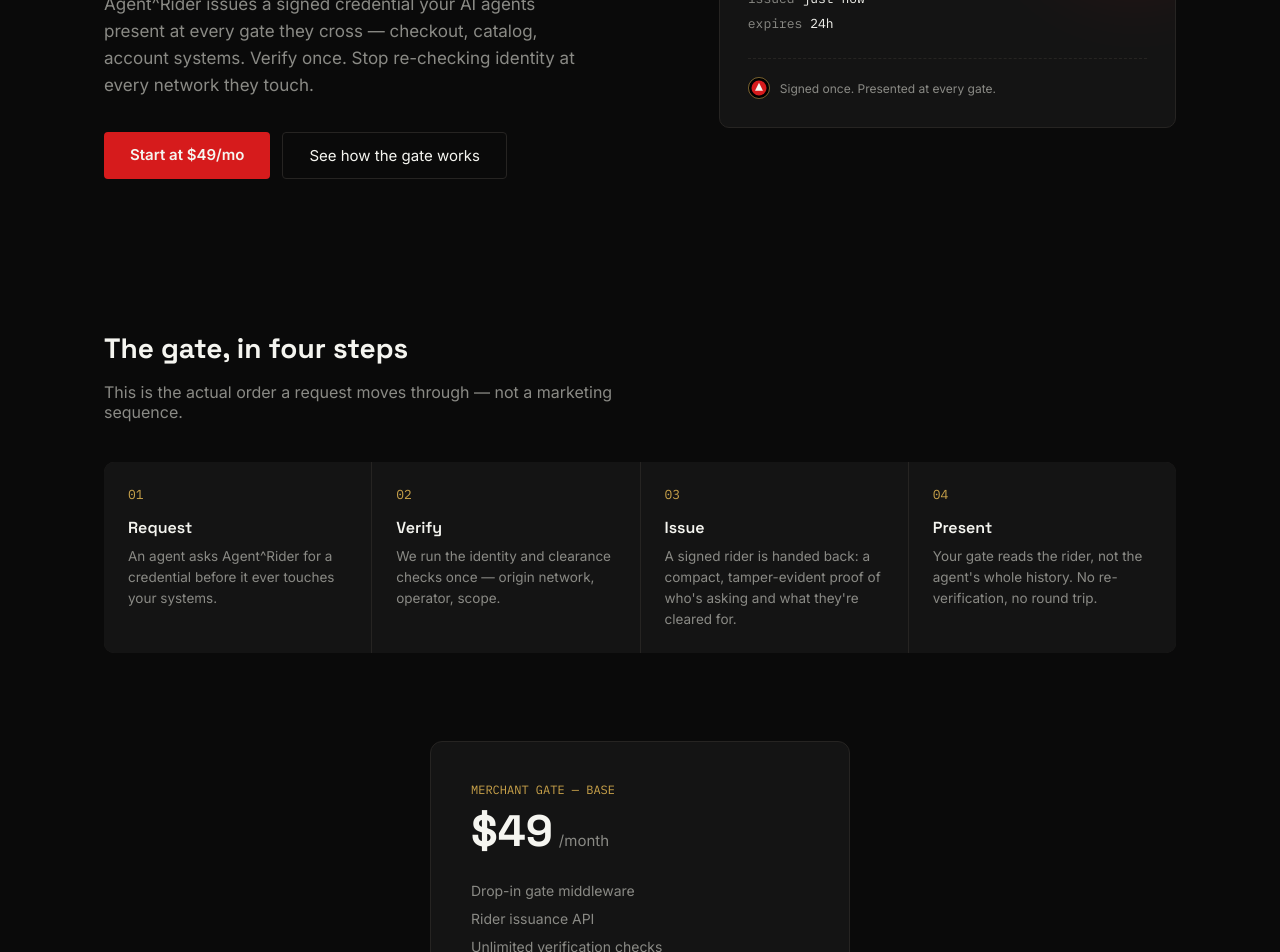
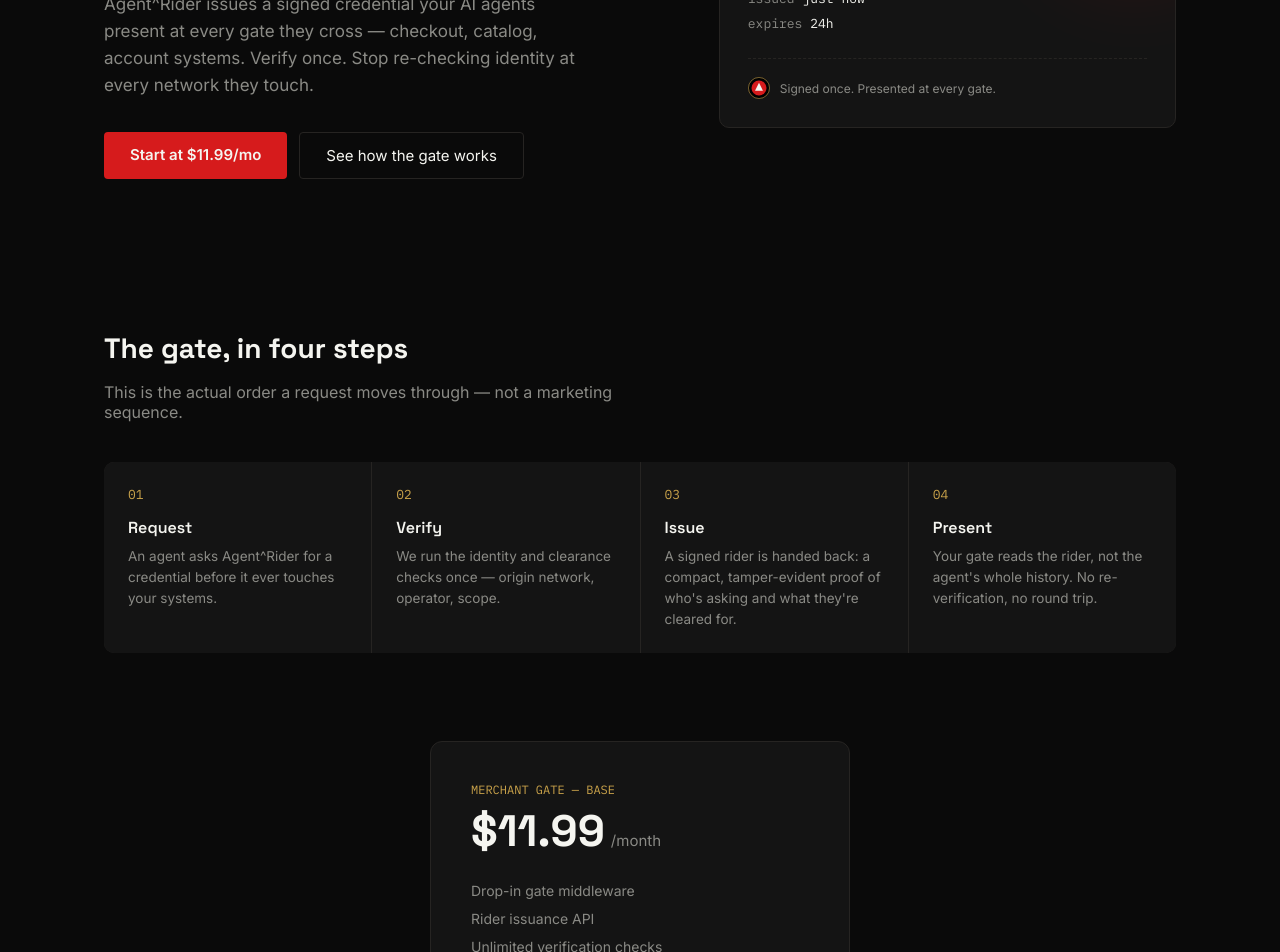
Before and after one commit to ceedot-rock/Agent-Rider, a Next.js app in the folder src/: page / in a window 1280 px wide. Shown: the part 360-1312 px from the top of the page. Built offline with nearby package versions, Linux system fonts and the light colour scheme.

Commit message:
Drop Merchant Gate price from $49/mo to $11.99/mo
Created a new $11.99/month Stripe price and set it as the product's
default; archived the old $49/month price (had zero subscribers, so
no migration needed). Updated checkout route and landing page copy.

```diff
--- a/src/app/api/checkout/route.ts
+++ b/src/app/api/checkout/route.ts
@@ -1,7 +1,7 @@
 import { NextRequest, NextResponse } from "next/server";
 import { createCheckoutSession } from "@/lib/stripe";
 
-const MERCHANT_GATE_PRICE_ID = "price_1Tr996K8JsmXFzvIAq42Jw9E";
+const MERCHANT_GATE_PRICE_ID = "price_1TsQAOK8JsmXFzvIKmUsVDoK";
 
 export async function POST(req: NextRequest) {
   try {
--- a/src/app/page.tsx
+++ b/src/app/page.tsx
@@ -187,7 +187,7 @@ export default function Home() {
                 fontSize: 15,
               }}
             >
-              Start at $49/mo
+              Start at $11.99/mo
             </a>
             <a
               href="#pipeline"
@@ -392,7 +392,7 @@ export default function Home() {
           </div>
           <div style={{ display: "flex", alignItems: "baseline", gap: 6, marginBottom: 18 }}>
             <span style={{ fontFamily: "var(--font-display)", fontSize: 44, fontWeight: 700 }}>
-              $49
+              $11.99
             </span>
             <span style={{ color: "var(--muted)", fontSize: 15 }}>/month</span>
           </div>
```
